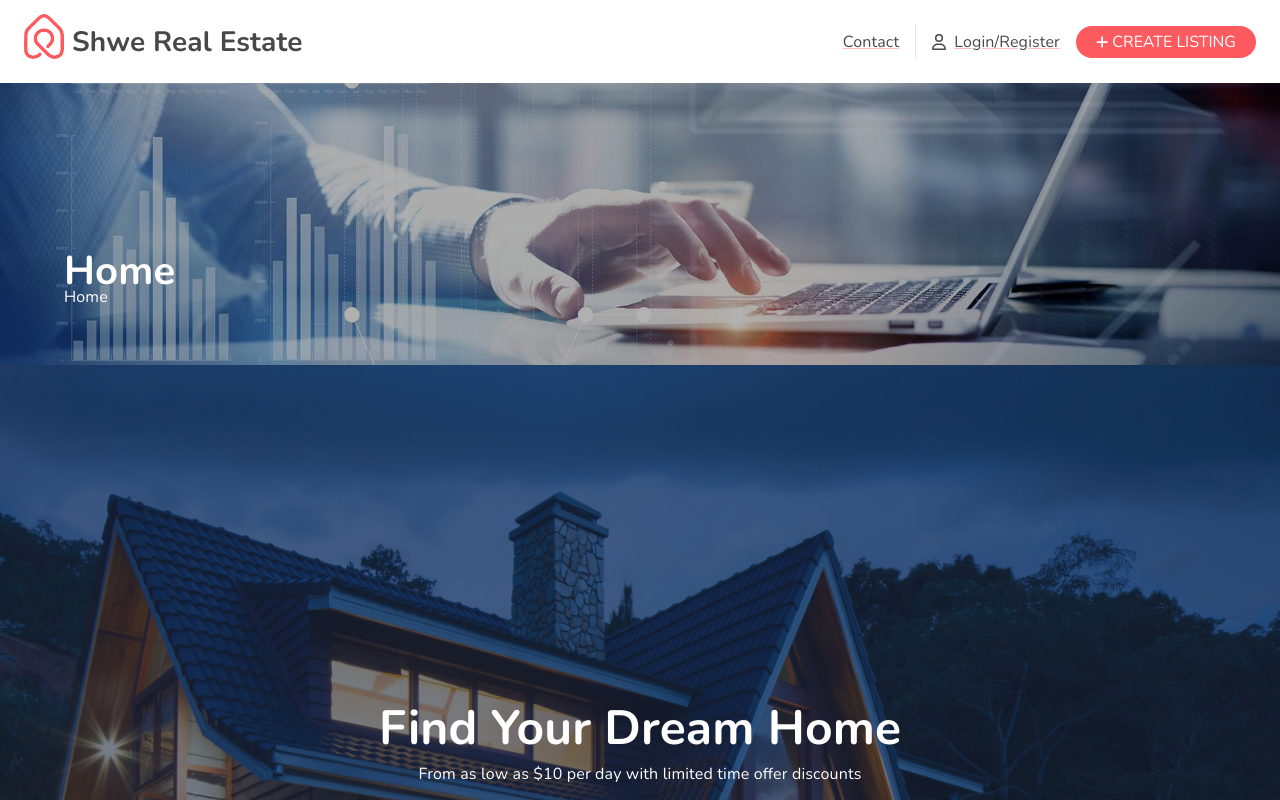
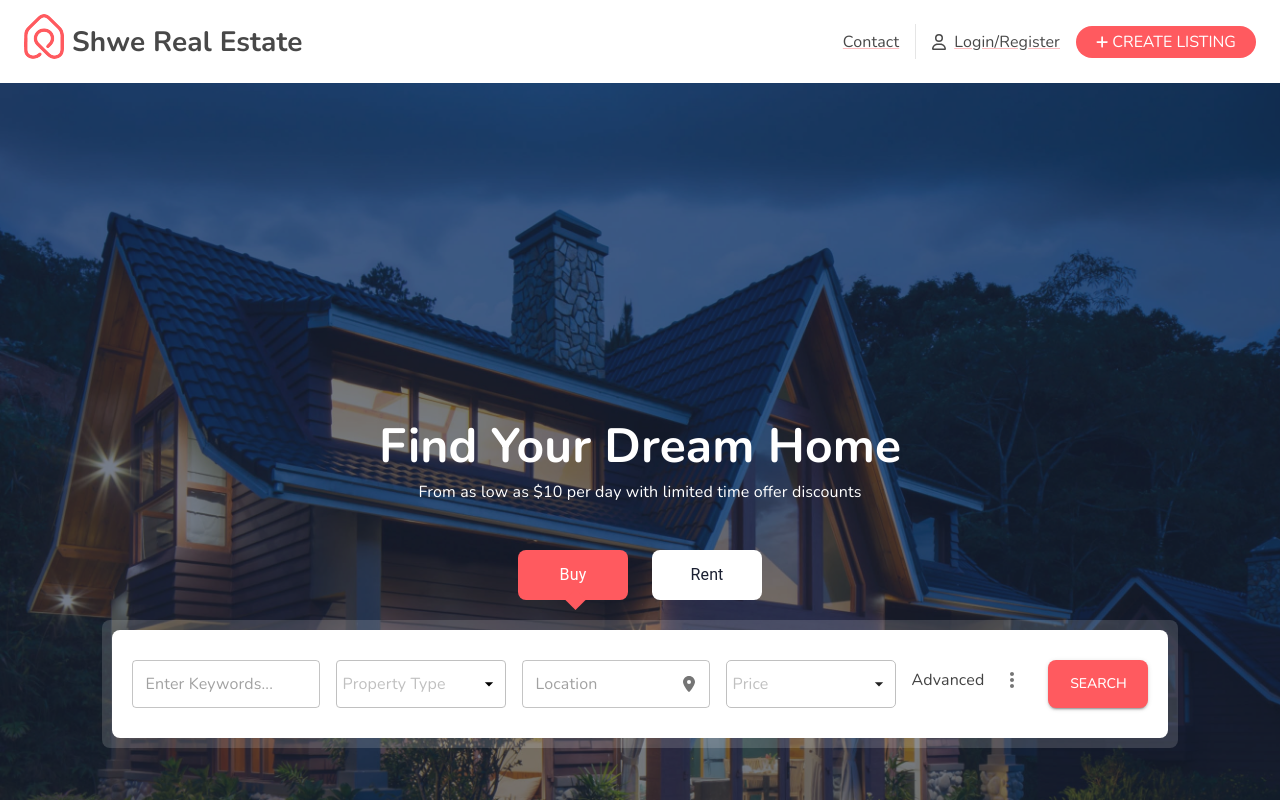
Before and after one commit to zakumialexes/real-estate, a React (Create React App) app: page / in a window 1280 px wide. Shown: the top 800 px of the page. Built offline with nearby package versions, Linux system fonts and the light colour scheme; data requests are answered from the project's data file; the HTML template or start-up script is replaced by a standard one.

Commit message:
Update layout.jsx

```diff
--- a/src/layout/layout.jsx
+++ b/src/layout/layout.jsx
@@ -41,7 +41,8 @@ export const Layout = ({ children }) => {
             >
                 <Navbar large={large} medium={medium} openSidebar={openSideBar} setOpenSidebar={setOpenSideBar} />
 
-                {NavImageNotIncludedPages.some((page) => window.location.pathname.includes(page)) ? "" : <Header />}
+                {!NavImageNotIncludedPages.some((page) => window.location.pathname.includes(page)) &&
+                    window.location.pathname !== "/" && <Header />}
                 {children}
                 <Banner />
                 <Footer />
```
